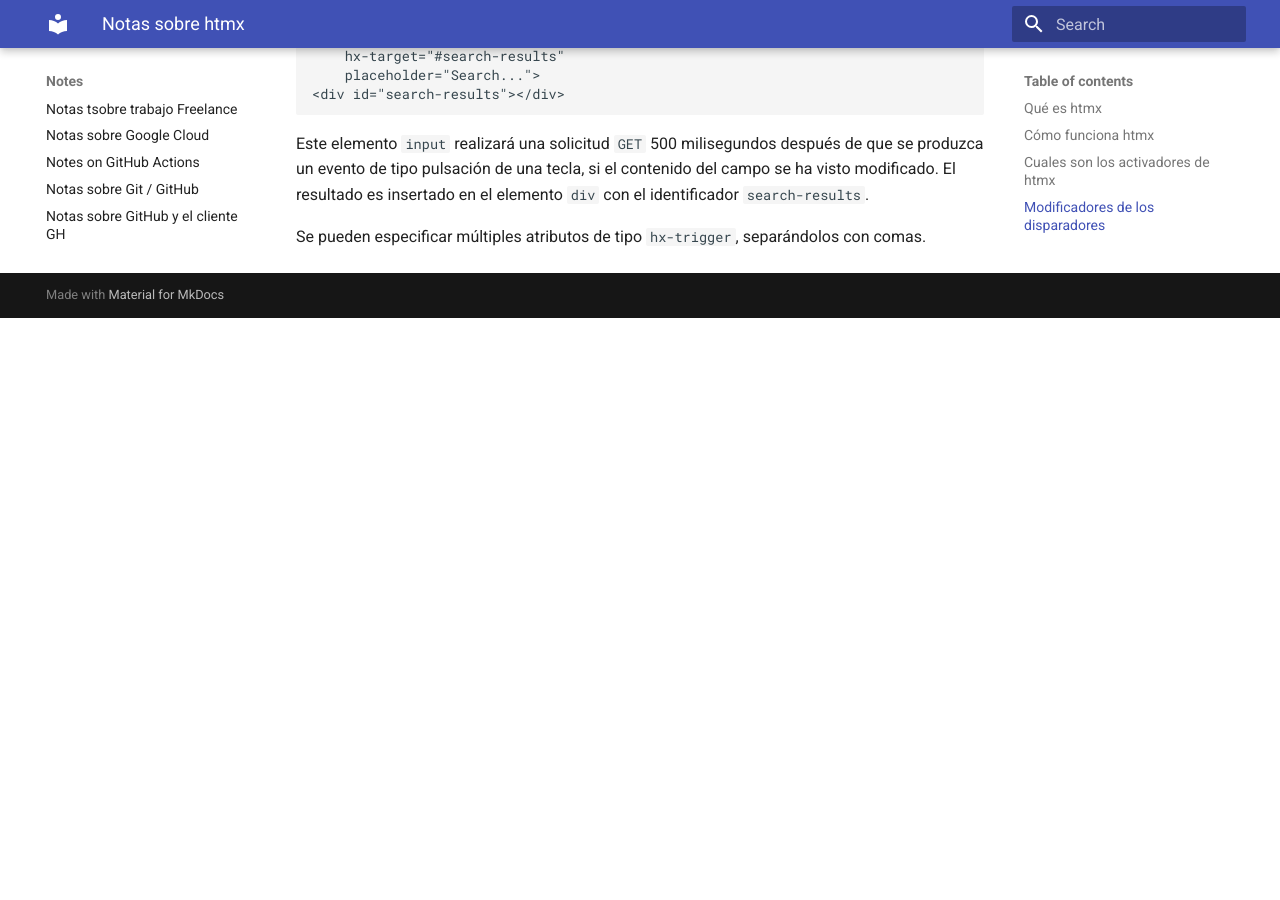
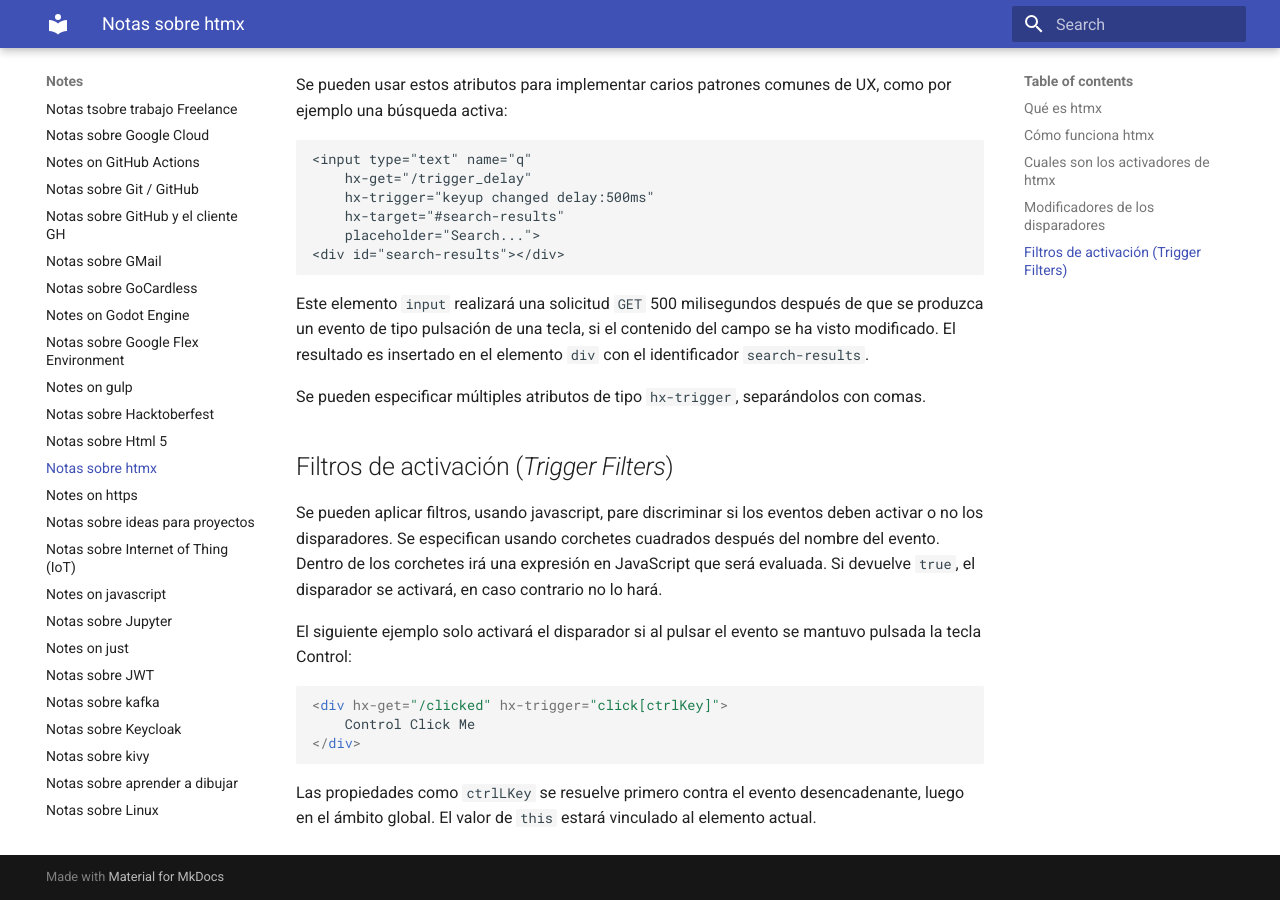
Before and after one commit to euribates/notes, an MkDocs documentation site: the page built from docs/notes-on-htmx.md, in a window 1280 px wide and 900 px high, scrolled down 2281 px. Built offline with MkDocs 1.6.1 and Material for MkDocs 9.7.7, drawn with Linux system fonts in a browser that asks for light colours; before the commit the page ends 2599 px from its top, so only the background shows below that; some of the changed text lies outside the part shown.

Commit message:
Merge docs on blender and htmx

````diff
--- a/docs/notes-on-htmx.md
+++ b/docs/notes-on-htmx.md
@@ -9,13 +9,20 @@
 
 **Htmx** es una libraría que te permite acceder a caracterísiticas avanazadas
 del navegador directamente desde el HTML, sin tener que realiza llamadas a
-javascript.
+javascript. Tomado de la documentación:
+
+> htmx gives you access to AJAX, CSS Transitions, WebSockets and
+> Server Sent Events directly in HTML, using attributes, so you
+> can build modern user interfaces with the simplicity and power
+> of hypertext
 
 Está libre de dependencias, y es orientada al navegador. Esto significa
 que usarla es tan sencillo como añadir una etiqueta `script` en la
 sección `head`. No son necesarios procesos previos antes de usarlo. En otras
 palabras, no hace falta javascript en el servidor: Ni
 [node](https://nodejs.org/es), ni [npm](https://www.npmjs.com/) o similares.
+
+- [Documentación oficial de htmx](https://htmx.org/docs/)
 
 ## Cómo funciona htmx
 
@@ -118,3 +125,24 @@
 
 Se pueden especificar múltiples atributos de tipo `hx-trigger`, separándolos con
 comas.
+
+## Filtros de activación (_Trigger Filters_)
+
+Se pueden aplicar filtros, usando javascript, pare discriminar si los eventos
+deben activar o no los disparadores. Se especifican usando corchetes cuadrados
+después del nombre del evento. Dentro de los corchetes irá una expresión en
+JavaScript que será evaluada. Si devuelve `true`, el disparador se activará, en caso
+contrario no lo hará.
+
+El siguiente ejemplo solo activará el disparador si al pulsar el evento
+se mantuvo pulsada la tecla Control:
+
+```html
+<div hx-get="/clicked" hx-trigger="click[ctrlKey]">
+    Control Click Me
+</div>
+```
+
+Las propiedades como `ctrlLKey` se resuelve primero contra el evento
+desencadenante, luego en el ámbito global. El valor de `this` estará vinculado
+al elemento actual.
````
Also changed, not shown: docs/notes-on-blender.md (+8 -0 lines).
